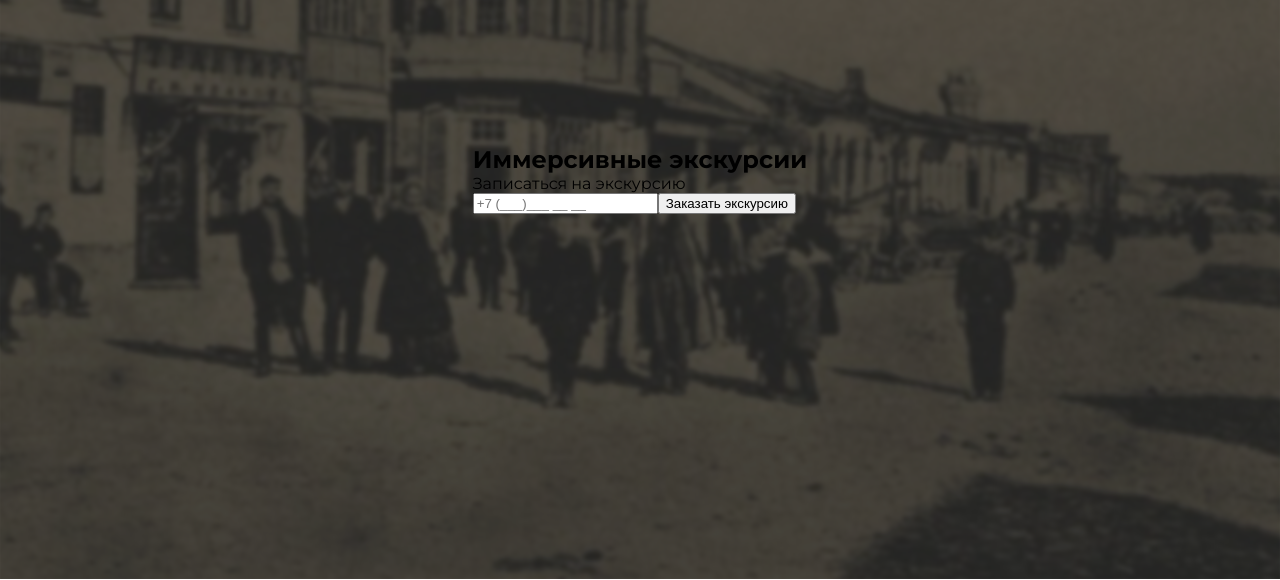
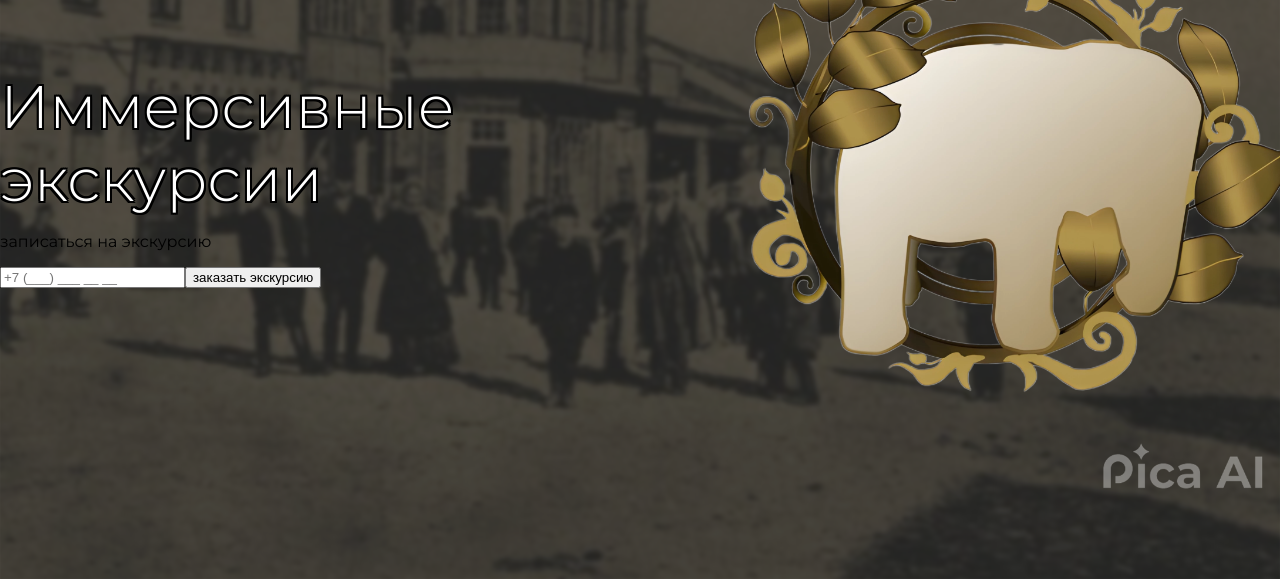
Before and after one commit to DmitriyMartynenko/meschane-of-taganrog, a React (Vite) app in the folder client/: page / in a window 1280 px wide. Shown: the part 221-801 px from the top of the page. Built offline with nearby package versions, Linux system fonts and the light colour scheme.

Commit message:
added logo

```diff
--- /dev/null
+++ b/client/src/components/Button/Button.tsx
@@ -0,0 +1,15 @@
+import { ReactNode } from 'react';
+
+type ButtonProps = {
+  children: ReactNode
+}
+
+const Button = (props: ButtonProps) => {
+  const {
+    children
+  } = props
+
+  return <button>{children}</button>;
+};
+
+export default Button;
--- /dev/null
+++ b/client/src/components/Button/index.ts
@@ -0,0 +1 @@
+export { default } from './Button';
--- /dev/null
+++ b/client/src/components/Input/Input.tsx
@@ -0,0 +1,17 @@
+type InputProps = {
+  type: string;
+  placeholder?: string;
+};
+
+const Input = (props: InputProps) => {
+  const { type, placeholder } = props;
+
+  return (
+    <input
+      type={type}
+      placeholder={placeholder}
+    />
+  );
+};
+
+export default Input;
--- /dev/null
+++ b/client/src/components/PhoneSignUp/PhoneSignUp.tsx
@@ -0,0 +1,33 @@
+import Input from '../Input/Input';
+import Button from '../Button';
+
+import styles from './PhoneSignUp.module.css';
+
+type PhoneSignUp = {
+  text: string,
+  inputPlaceholder: string,
+  buttonText: string
+}
+
+const PhoneSignUp = (props: PhoneSignUp) => {
+  const {
+    text,
+    inputPlaceholder,
+    buttonText
+  } = props
+
+  return (
+    <div className={styles.phoneSignUp}>
+      <p className={styles.phoneSignUpText}>{text}</p>
+      <div className={styles.phoneNumberContainer}>
+        <Input
+          type="text"
+          placeholder={inputPlaceholder}
+        />
+        <Button>{buttonText}</Button>
+      </div>
+    </div>
+  );
+};
+
+export default PhoneSignUp;
--- /dev/null
+++ b/client/src/components/PhoneSignUp/index.ts
@@ -0,0 +1 @@
+export { default } from './PhoneSignUp';
--- a/client/src/pages/HomePage/HomePage.module.css
+++ b/client/src/pages/HomePage/HomePage.module.css
@@ -1,9 +1,3 @@
-.immersiveExcursionsText,
-.excursionSignUpText {
-  margin: 0;
-  padding: 0;
-}
-
 .promoSection {
   position: relative;
   display: flex;
@@ -12,6 +6,7 @@
   height: 100vh;
   overflow: hidden;
 }
+
 .promoSection::before {
   content: '';
   position: absolute;
@@ -31,8 +26,36 @@
 
 .promoContainer {
   display: flex;
-  justify-content: center;
+  justify-content: space-evenly;
   align-items: center;
   flex-grow: 1;
   width: 100%;
 }
+
+.immersiveExcursionsTitle {
+  margin: 0;
+  padding: 0;
+  color: white;
+  font-size: 60px;
+  font-weight: 300;
+  text-shadow:
+    2px 2px 0px black,
+    -2px 2px 0px black,
+    2px -2px 0px black,
+    -2px -2px 0px black,
+    0px 2px 0px black,
+    0px -2px 0px black,
+    2px 0px 0px black,
+    -2px 0px 0px black;
+}
+
+.logoContainer {
+  width: 600px;
+  height: 700px;
+}
+
+.logo {
+  width: 100%;
+  height: 100%;
+  object-fit: contain;
+}
--- a/client/src/pages/HomePage/HomePage.tsx
+++ b/client/src/pages/HomePage/HomePage.tsx
@@ -1,4 +1,8 @@
 import Header from '../../components/Header';
+import Button from '../../components/Button';
+import PhoneSignUp from '../../components/PhoneSignUp';
+
+import logo from '../../assets/logo1.png'
 
 import styles from './HomePage.module.css';
 
@@ -9,23 +13,26 @@ const HomePage = () => {
         <Header />
         <div className={styles.promoContainer}>
           <div className={styles.immersiveExcursionsContainer}>
-            <h1 className={styles.immersiveExcursionsText}>
+            <h1 className={styles.immersiveExcursionsTitle}>
               Иммерсивные экскурсии
             </h1>
-            <div className={styles.excursionSignUpContainer}>
-              <p className={styles.excursionSignUpText}>
-                Записаться на экскурсию
-              </p>
-              <div className={styles.phoneNumberContainer}>
-                <input
-                  type="text"
-                  placeholder="+7 (___)___ __ __"
-                />
-                <button>Заказать экскурсию</button>
-              </div>
-            </div>
+            <PhoneSignUp
+              text="записаться на экскурсию"
+              inputPlaceholder="+7 (___) ___ __ __"
+              buttonText="заказать экскурсию"
+            />
+          </div>
+          <div className={styles.logoContainer}>
+            <img
+              className={styles.logo}
+              src={logo}
+              alt=""
+            />
           </div>
         </div>
+      </section>
+      <section>
+        123
       </section>
     </>
   );
```
Also changed, not shown: client/src/assets/logo.png (added), client/src/assets/logo1.png (added), client/src/components/Button/Button.module.css (added), client/src/components/Input/Input.module.css (added), client/src/components/Input/index.ts (added), client/src/components/PhoneSignUp/PhoneSignUp.module.css (added).
